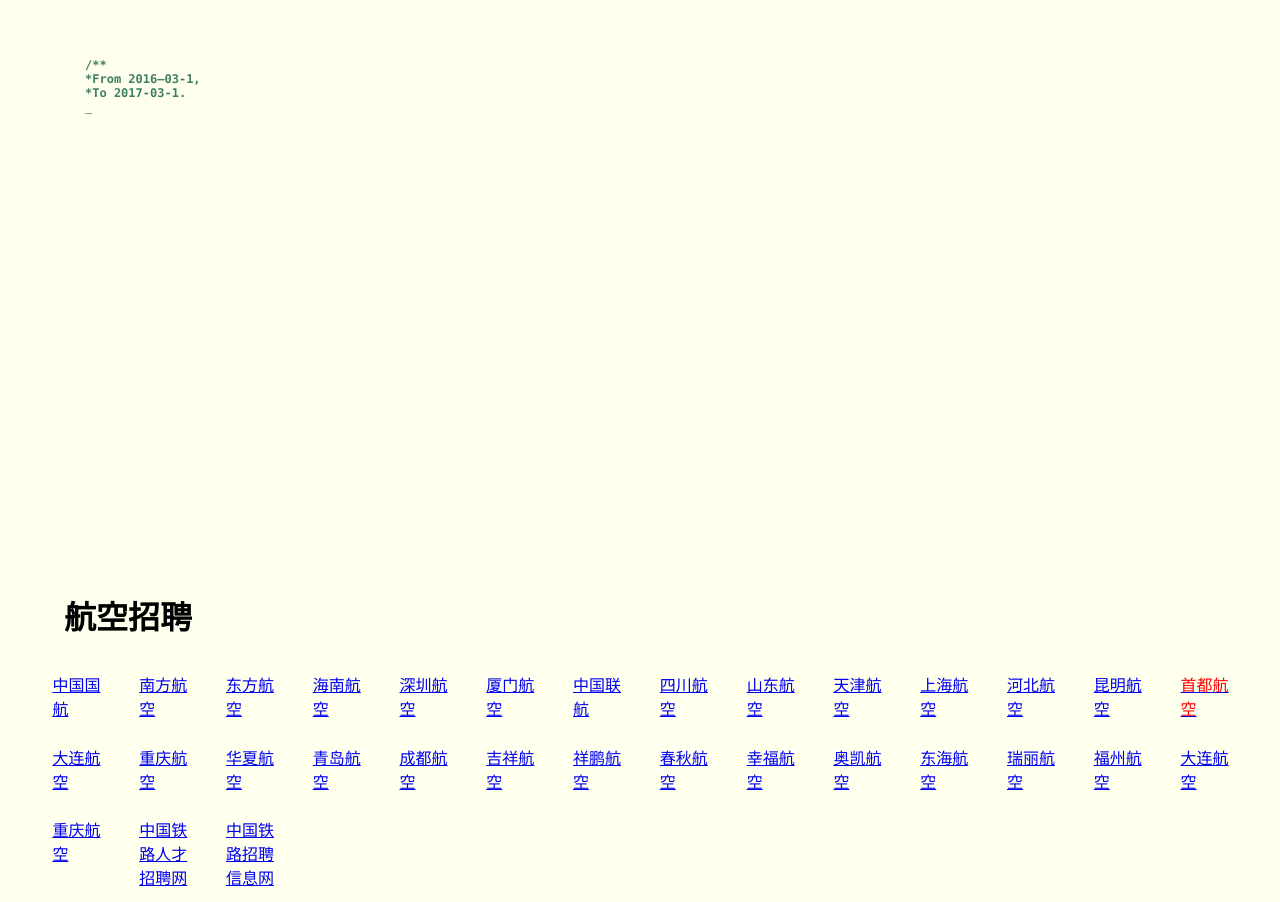
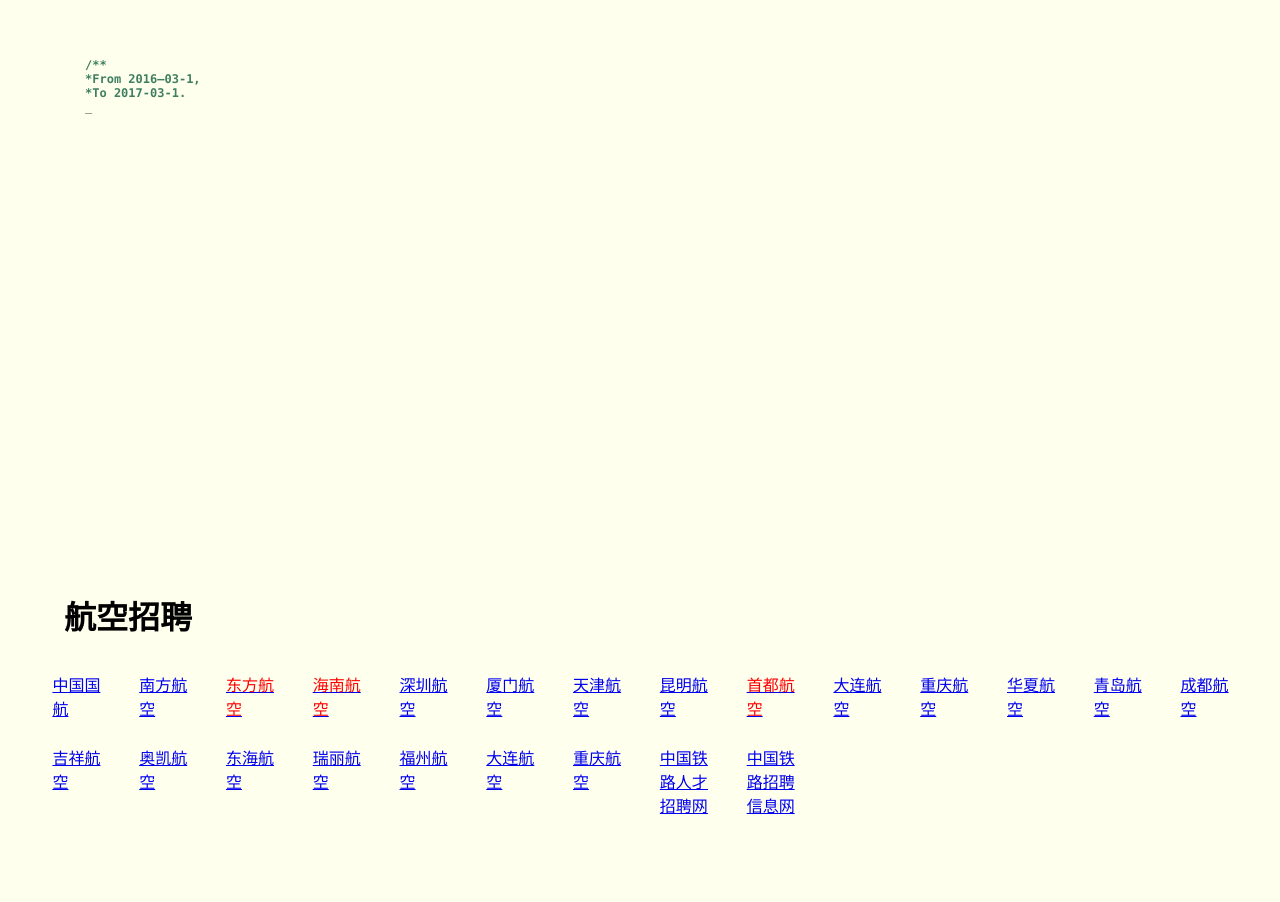
Before and after one commit to wangchaohu/xjj, a plain HTML site: page index.html in a window 1280 px wide. Shown: the part 142-1044 px from the top of the page. After the commit the page ends 971 px from the top, so only its background shows below. Drawn offline with Linux system fonts and the light colour scheme.

Commit message:
添加最近招聘日期时间

```diff
--- a/index.html
+++ b/index.html
@@ -76,29 +76,29 @@
 
 						<li class="zhaopin_li"><a href="http://job.csair.com/" target="_blank">南方航空</a><font size="2"></font></li>
 
-						<li class="zhaopin_li"><a href="http://job.ceair.com/" target="_blank">东方航空</a></li>
+						<li class="zhaopin_li"><a href="http://job.ceair.com/" target="_blank" title="4月9号  上海"><font color="#ff0000">东方航空</font></a></li>
 
-						<li class="zhaopin_li">    <a href="http://hr.hnagroup.com/" target="_blank">海南航空</a><font size="2"></font></li>
+						<li class="zhaopin_li">    <a href="http://hr.hnagroup.com/" target="_blank" title="无截止时间"><font color="#ff0000">海南航空</font></a></li>
 
 						<li class="zhaopin_li"><a href="http://job.shenzhenair.com/" target="_blank">深圳航空</a></li>
 
 						<li class="zhaopin_li">  <a href="http://hr.xiamenair.com.cn/WebForm/Index/Index.aspx" target="_blank">厦门航空</a><font size="2"></font></li>
 
-						<li class="zhaopin_li">  <a href="#" target="_blank">中国联航</a></li>
+						<!-- <li class="zhaopin_li">  <a href="#" target="_blank">中国联航</a></li>
 
 						<li class="zhaopin_li">  <a href="#" target="_blank">四川航空</a><font size="2"></font></li>
 
-						<li class="zhaopin_li">  <a href="#" target="_blank">山东航空</a></li>
+						<li class="zhaopin_li">  <a href="#" target="_blank">山东航空</a></li> -->
 
 						<li class="zhaopin_li">   <a href="http://hr.hnagroup.com/" target="_blank">天津航空</a><font size="2"></font></li>
 
-						<li class="zhaopin_li">  <a href="#" target="_blank">上海航空</a></li>
+						<!-- <li class="zhaopin_li">  <a href="#" target="_blank">上海航空</a></li>
 
-						<li class="zhaopin_li">  <a href="#" target="_blank">河北航空</a></li>
+						<li class="zhaopin_li">  <a href="#" target="_blank">河北航空</a></li> -->
 
 						<li class="zhaopin_li"> <a href="http://www.airkunming.com/cms/show/job.html" target="_blank">昆明航空</a></li>
 
-						<li class="zhaopin_li"> <a href="http://www.jdair.net/b2c/frontend/mt/mt-recruit.jsp" target="_blank"><font color="#ff0000">首都航空</font></a></li>
+						<li class="zhaopin_li"> <a href="http://www.jdair.net/b2c/frontend/mt/mt-recruit.jsp" target="_blank" title="3月23号 南京"><font color="#ff0000">首都航空</font></a></li>
 
 						<li class="zhaopin_li"> <a href="http://www.dalianair-china.com/gywm/zpxx/index.shtml" target="_blank">大连航空</a></li>
 
@@ -111,12 +111,12 @@
 						<li class="zhaopin_li"> <a href="http://www.cdal.com.cn/" target="_blank">成都航空</a></li>
 
 						<li class="zhaopin_li"> <a href="http://www.juneyao.com/job.htm" target="_blank">吉祥航空</a></li>
+	<!--
+							<li class="zhaopin_li">  <a href="#" target="_blank">祥鹏航空</a></li>
 
-						<li class="zhaopin_li">  <a href="#" target="_blank">祥鹏航空</a></li>
+							<li class="zhaopin_li">  <a href="#" target="_blank">春秋航空</a></li>
 
-						<li class="zhaopin_li">  <a href="#" target="_blank">春秋航空</a></li>
-
-						<li class="zhaopin_li">   <a href="#" target="_blank">幸福航空</a></li>
+							<li class="zhaopin_li">   <a href="#" target="_blank">幸福航空</a></li> -->
 
 						<li class="zhaopin_li">  <a href="http://okair.zhiye.com/home" target="_blank">奥凯航空</a></li>
 
```
